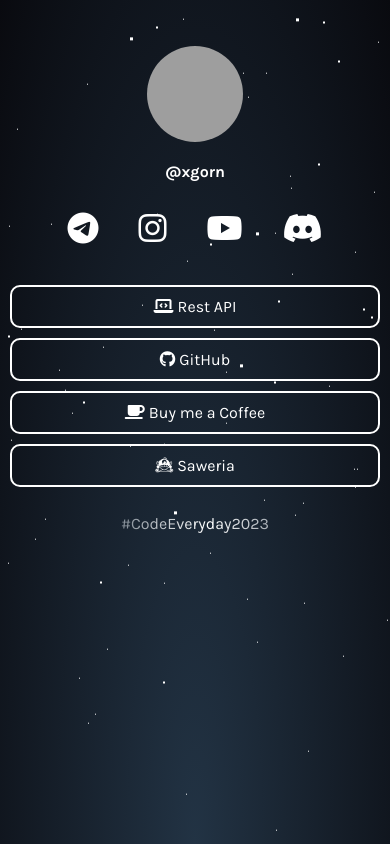
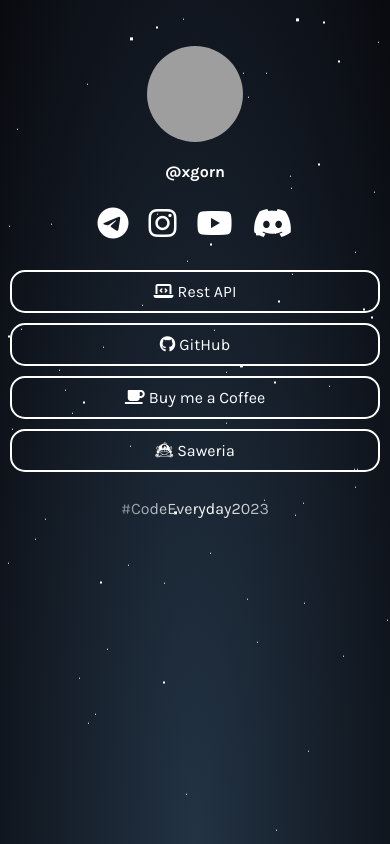
Before and after one commit to X-Gorn/x-gorn.github.io, a plain HTML site: page index.html in a window 390 px wide. Drawn offline with Linux system fonts and the light colour scheme; grey boxes are pictures that could not be loaded.

Commit message:
feat: responsive links

```diff
--- a/assets/styles.css
+++ b/assets/styles.css
@@ -30,6 +30,7 @@ body {
     -ms-user-select: none;
     user-select: none;
 }
+
 
 #profilePicture,
 #profilePicture img {
@@ -85,17 +86,35 @@ body {
     color: var(--accentColor);
     border: solid var(--accentColor) 2px;
     border-radius: 10px;
-    font-size: 1rem;
+    font-size: 1.5rem;
     text-align: center;
     display: block;
-    margin-left: 10px;
-    margin-right: 10px;
-    margin-bottom: 10px;
-    padding: 10px;
+    margin-left: 16px;
+    margin-right: 16px;
+    margin-bottom: 16px;
+    padding: 16px;
     /* 17px */
     text-decoration: none;
     /* transition: all .25s cubic-bezier(.08, .59, .29, .99); */
     -webkit-tap-highlight-color: transparent;
+}
+
+@media (max-width: 674px) {
+    .link {
+        border-radius: 15px;
+        font-size: 1rem;
+        margin-left: 10px;
+        margin-right: 10px;
+        margin-bottom: 10px;
+        padding: 10px;
+    }
+
+    .linkflex {
+        margin-left: 5px;
+        margin-right: 5px;
+        margin-bottom: 5px;
+        padding: 5px;
+    }
 }
 
 @media (hover: hover) {
@@ -112,7 +131,7 @@ body {
 
 #hashtag {
     position: relative;
-    padding-bottom: 20px;
+    padding-bottom: 30px;
     color: var(--accentColor);
     font-size: 1rem;
     display: block;
```
